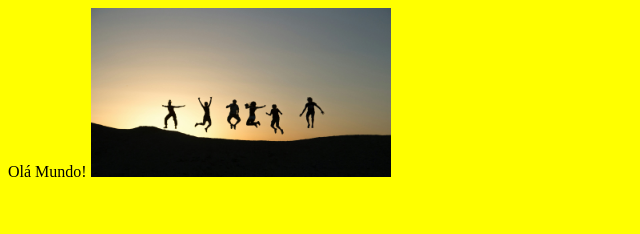
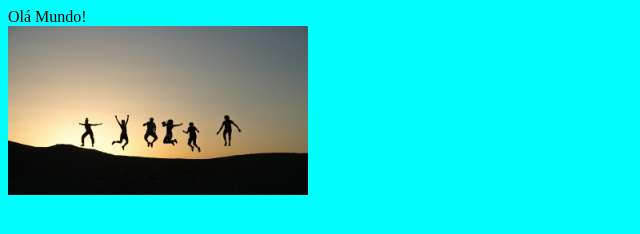
Before and after one commit to Kyro42/ProjetoWeb1, a plain HTML site: page index.html in a window 1280 px wide. Shown: the whole page, without its empty margins (0-640 px from the left). Drawn offline with Linux system fonts and the light colour scheme.

Commit message:
segunda versão

```diff
--- a/index.html
+++ b/index.html
@@ -7,7 +7,7 @@
     <link rel="stylesheet" href="style.css">
 </head>
 <body>
-    Olá Mundo!
+    Olá Mundo! <br>
     <img src="pessoas.jpeg" alt="" width="300px">
 </body>
 </html>
--- a/style.css
+++ b/style.css
@@ -1,3 +1,3 @@
 body{
-    background-color: yellow;
+    background-color: cyan;
 }
```
